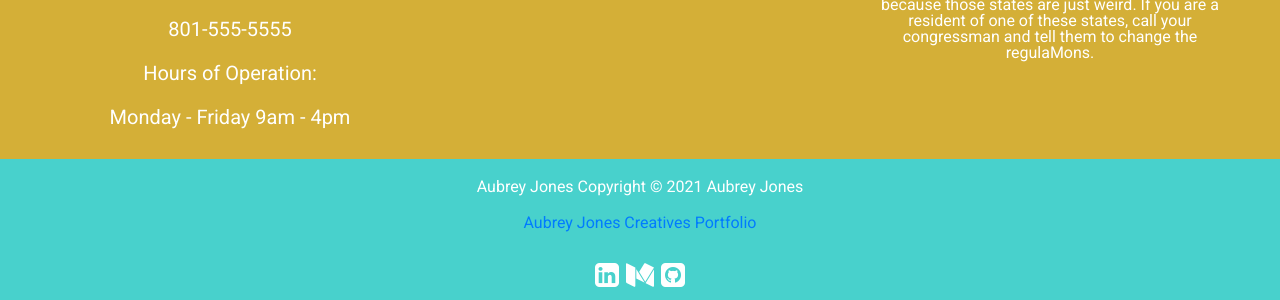
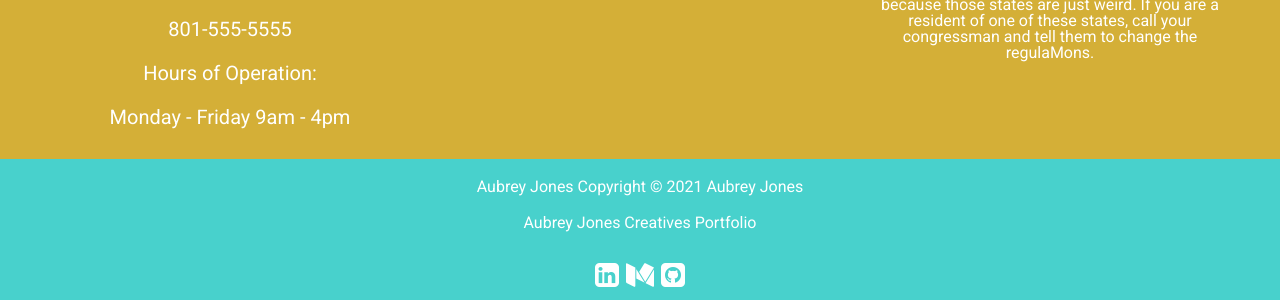
Before and after one commit to aubreyjonescreatives/blog-php-wordpress, a plain HTML site: page index.html in a window 1280 px wide. Shown: the part 1089-1389 px from the top of the page. Drawn offline with nearby package versions, Linux system fonts and the light colour scheme; files that its build step writes are made by us from their sources; no server answers; files whose address does not match are found by name.

Commit message:
adjust footer portfolio link

```diff
--- a/scss/_small-default.scss
+++ b/scss/_small-default.scss
@@ -459,7 +459,13 @@ div.plum { grid-row: 4; grid-column: 1; }
   padding: 10px;
   text-align: center;
   color: $fontColor;
+
+
+  a:link, a:visited {
+    color: $fontColor;
   }
+  }
+
 }
 
 
```
Also changed, not shown: css/cabotcruisesStyles.css.
